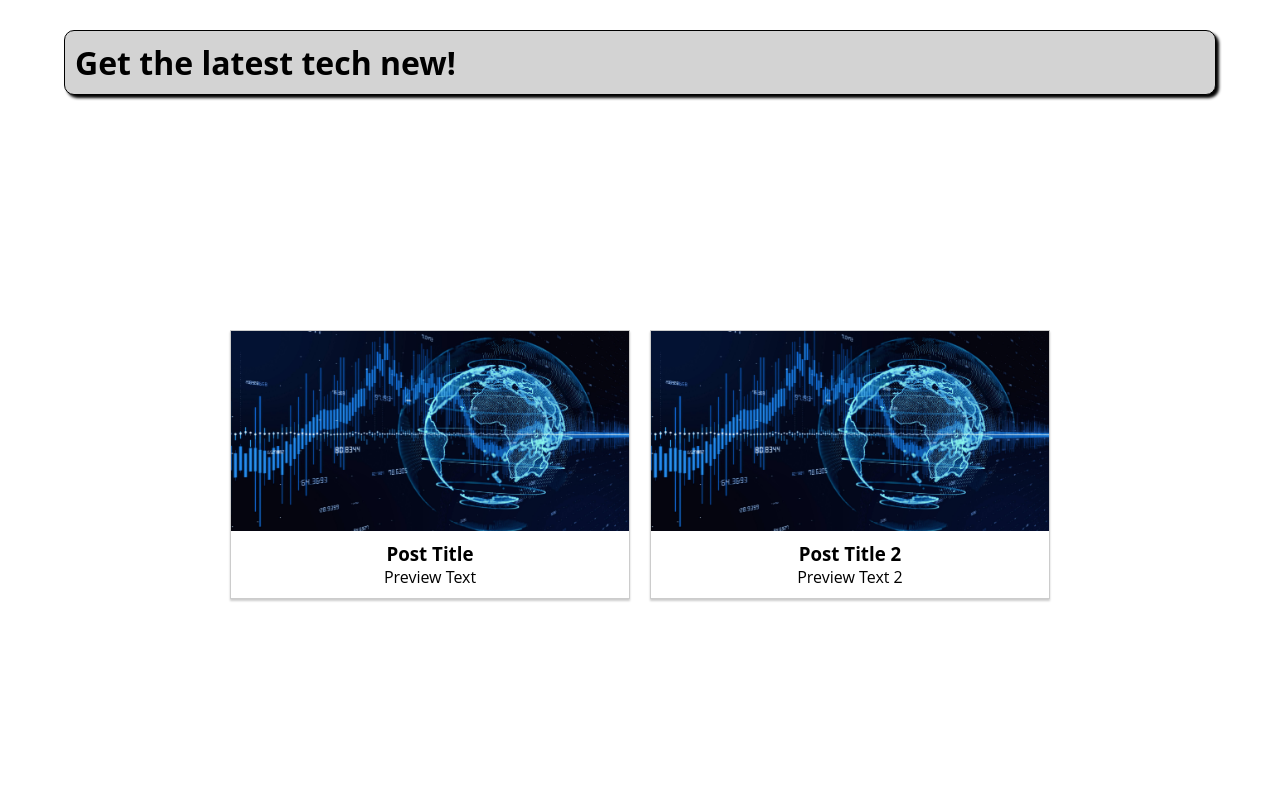
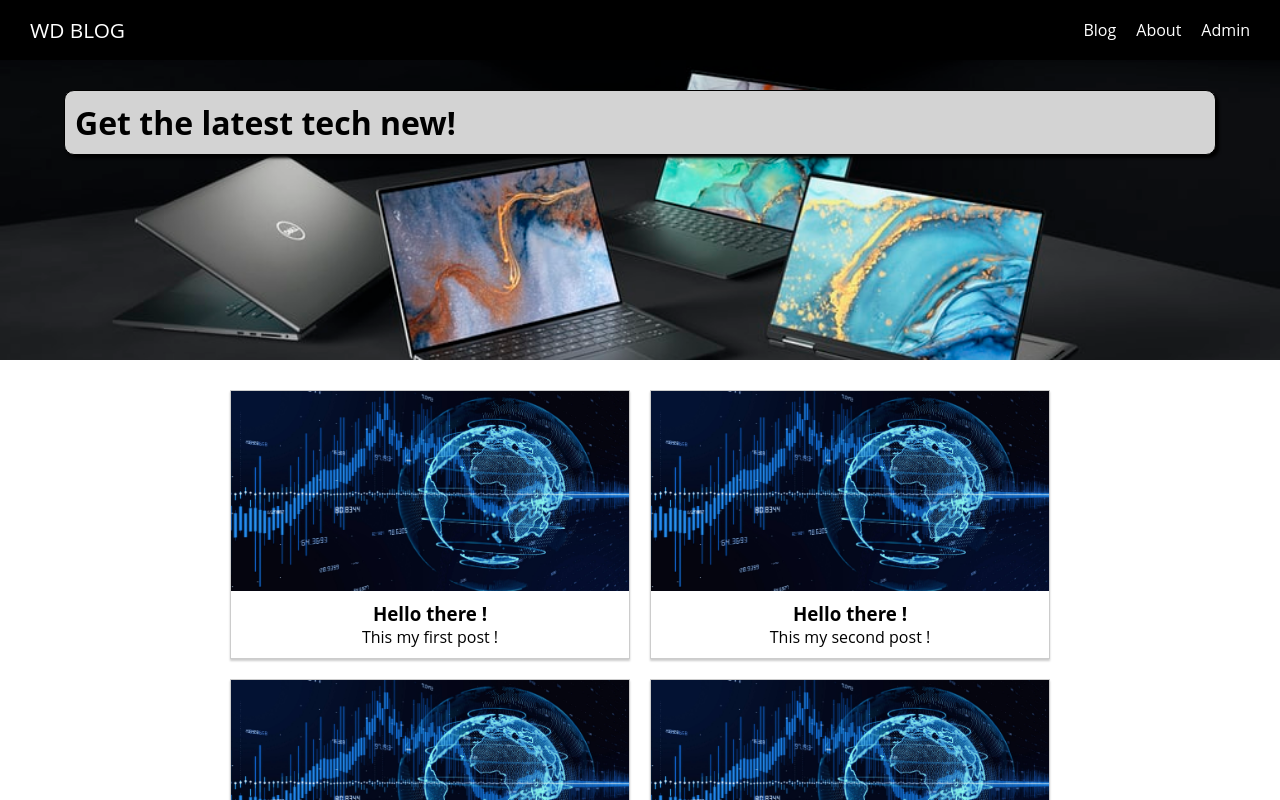
Before and after one commit to thanhdatwg/NuxtJS, a Nuxt app: page / in a window 1280 px wide. Shown: the top 800 px of the page. Built offline with nearby package versions, Linux system fonts and the light colour scheme.

Commit message:
Adding the Header Component

```diff
--- /dev/null
+++ b/components/Navigation/TheHeader.vue
@@ -0,0 +1,95 @@
+<template>
+<div class="header-container">
+  <header class="the-header">
+    <TheSideNavToggle @toggle="$emit('sidenavToggle')" />
+    <div class="logo">
+      <nuxt-link to="/">WD BLOG</nuxt-link>
+    </div>
+    <div class="spacer"></div>
+    <div class="navigation-items">
+      <ul class="nav-list">
+        <li class="nav-item"><nuxt-link to="/posts">Blog</nuxt-link></li>
+        <li class="nav-item"><nuxt-link to="/about">About</nuxt-link></li>
+        <li class="nav-item"><nuxt-link to="/admin">Admin</nuxt-link></li>
+      </ul>
+    </div>
+  </header>
+</div>
+</template>
+
+<script>
+import TheSideNavToggle from "@/components/Navigation/TheSideNavToggle";
+
+export default {
+  name: "TheHeader",
+  components: {
+    TheSideNavToggle
+  }
+};
+</script>
+
+
+<style scoped>
+.header-container {
+  height: 60px;
+}
+
+.the-header {
+  width: 100%;
+  position: fixed;
+  height: 60px;
+  display: flex;
+  justify-content: space-around;
+  align-items: center;
+  background-color: black;
+  z-index: 100;
+  box-sizing: border-box;
+  padding: 0 20px;
+}
+
+.logo {
+  margin: 0 10px;
+  font-size: 1.3rem;
+}
+
+.logo a {
+  text-decoration: none;
+  color: white;
+}
+
+.spacer {
+  flex: 1;
+}
+
+.navigation-items {
+  display: none;
+}
+
+@media (min-width: 768px) {
+  .navigation-items {
+    display: block;
+  }
+}
+
+.nav-list {
+  list-style: none;
+  padding: 0;
+  margin: 0;
+  display: flex;
+}
+
+.nav-item {
+  margin: 0 10px;
+}
+
+.nav-item a {
+  text-decoration: none;
+  color: white;
+}
+
+.nav-item a:hover,
+.nav-item a:active,
+.nav-item a.nuxt-link-active {
+  color: red;
+}
+</style>
--- /dev/null
+++ b/components/Navigation/TheSideNavToggle.vue
@@ -0,0 +1,33 @@
+<template>
+  <div
+    class="drawer-toggle"
+    role="button"
+    @click="$emit('toggle')">
+    <div class="bar"></div>
+    <div class="bar"></div>
+    <div class="bar"></div>
+  </div>
+</template>
+
+<style scoped>
+.drawer-toggle {
+  display: flex;
+  flex-direction: column;
+  justify-content: space-around;
+  height: 50%;
+  width: 35px;
+  cursor: pointer;
+}
+
+@media (min-width: 768px) {
+  .drawer-toggle {
+    display: none;
+  }
+}
+
+.drawer-toggle .bar {
+  width: 90%;
+  height: 2px;
+  background-color: white;
+}
+</style>
--- /dev/null
+++ b/components/Navigation/TheSidenav.vue
@@ -0,0 +1,93 @@
+<template>
+<div class="sidenav-container">
+  <div
+    v-if="show"
+    class="sidenav-backdrop"
+    @click="$emit('close')"></div>
+  <transition name="slide-side">
+    <div
+      v-if="show"
+      class="sidenav">
+      <ul
+        class="nav-list"
+        @click="$emit('close')">
+        <li class="nav-item"><nuxt-link to="/posts">Blog</nuxt-link></li>
+        <li class="nav-item"><nuxt-link to="/about">About</nuxt-link></li>
+        <li class="nav-item"><nuxt-link to="/admin">Admin</nuxt-link></li>
+      </ul>
+    </div>
+  </transition>
+</div>
+</template>
+
+<script>
+export default {
+  name: "TheSidenav",
+  props: {
+    show: {
+      type: Boolean,
+      default: false
+    }
+  }
+};
+</script>
+
+
+<style scoped>
+.sidenav-container {
+  height: 100%;
+  width: 100%;
+}
+
+.sidenav-backdrop {
+  width: 100%;
+  height: 100%;
+  background-color: rgba(0, 0, 0, 0.7);
+  z-index: 1000;
+  position: fixed;
+  top: 0;
+  left: 0;
+}
+
+.sidenav {
+  height: 100%;
+  width: 300px;
+  background-color: white;
+  z-index: 10000;
+  position: fixed;
+  top: 0;
+  left: 0;
+  box-sizing: border-box;
+  padding: 30px;
+}
+
+.slide-side-enter-active,
+.slide-side-leave-active {
+  transition: all 0.3s ease-out;
+}
+.slide-side-enter,
+.slide-side-leave-to {
+  transform: translateX(-100%);
+}
+
+.nav-list {
+  list-style: none;
+  padding: 0;
+  margin: 0;
+}
+
+.nav-item {
+  margin: 20px 0;
+}
+
+.nav-item a {
+  text-decoration: none;
+  color: black;
+  font-size: 1.5rem;
+}
+
+.nav-item a:hover,
+.nav-item a:active {
+  color: red;
+}
+</style>
--- /dev/null
+++ b/components/Posts/PostPreview.vue
@@ -0,0 +1,76 @@
+<template>
+  <nuxt-link :to="'/posts/' + id" class="post-preview">
+    <article>
+      <div
+        class="post-thumbnail"
+        :style="{backgroundImage: 'url('+thumbnail+')'}"
+      ></div>
+      <div class="post-content">
+        <h1>{{ title }}</h1>
+        <p>{{ previewText }}</p>
+      </div>
+    </article>
+  </nuxt-link>
+</template>
+
+<script>
+export default {
+  name: "PostPreview",
+  props: {
+    id: {
+      type: String,
+      required: true,
+    },
+    title: {
+      type: String,
+      required: true,
+    },
+    previewText: {
+      type: String,
+      required: true,
+    },
+    thumbnail: {
+      type: String,
+      required: true,
+    },
+  },
+};
+</script>
+
+<style scoped>
+.post-preview {
+  border: 1px solid #ccc;
+  box-shadow: 0 2px 2px #ccc;
+  background-color: white;
+  width: 90%;
+}
+
+a {
+  text-decoration: none;
+  color: black;
+}
+
+@media (min-width: 850px) {
+  .post-preview {
+    width: 400px;
+    margin: 10px;
+  }
+}
+
+.post-thumbnail {
+  width: 100%;
+  height: 200px;
+  background-position: center;
+  background-size: cover;
+}
+
+.post-content {
+  padding: 10px;
+  text-align: center;
+}
+
+a:hover .post-content,
+a:active .post-content {
+  background-color: #ccc;
+}
+</style>
--- a/layouts/default.vue
+++ b/layouts/default.vue
@@ -1,12 +1,26 @@
 <template>
   <div>
+    <theHeader @sidenavToggle="displaySidenav = !displaySidenav" />
+    <theSidenav
+    :show="displaySidenav"
+    @close="displaySidenav = false" />
     <nuxt />
   </div>
 </template>
 
 <script>
+import TheHeader from '~/components/Navigation/TheHeader.vue';
+import TheSidenav from '~/components/Navigation/TheSidenav.vue';
 export default {
-
+  components: {
+    TheHeader,
+    TheSidenav
+  },
+  data(){
+    return {
+      displaySidenav: false,
+    }
+  }
 }
 </script>
 
--- a/pages/admin/index.vue
+++ b/pages/admin/index.vue
@@ -0,0 +1,13 @@
+<template>
+  <div>daksmdaslkd</div>
+</template>
+
+<script>
+export default {
+
+}
+</script>
+
+<style>
+
+</style>
--- a/pages/index.vue
+++ b/pages/index.vue
@@ -4,24 +4,30 @@
       <h1>Get the latest tech new!</h1>
     </section>
     <section class="featured-posts">
-      <nuxt-link :to="'/posts/' + 1"  class="post-preview">
-        <article>
-          <div class="post-thumbnail" style="background-image: url('/tech-govt-feature.jpg')"></div>
-          <div class="post-content">
-            <h1>Post Title</h1>
-            <p>Preview Text</p>
-          </div>
-        </article>
-      </nuxt-link>
-      <nuxt-link :to="'/posts/' + 2" class="post-preview">
-        <article>
-          <div class="post-thumbnail" style="background-image: url('/tech-govt-feature.jpg')"></div>
-          <div class="post-content">
-            <h1>Post Title 2</h1>
-            <p>Preview Text 2</p>
-          </div>
-        </article>
-      </nuxt-link>
+      <PostPreview
+        id="1"
+        thumbnail="/tech-govt-feature.jpg"
+        title="Hello there !"
+        previewText="This my first post !"
+      />
+      <PostPreview
+        id="2"
+        thumbnail="/tech-govt-feature.jpg"
+        title="Hello there !"
+        previewText="This my second post !"
+      />
+      <PostPreview
+        id="3"
+        thumbnail="/tech-govt-feature.jpg"
+        title="Hello there !"
+        previewText="This my third post !"
+      />
+      <PostPreview
+        id="4"
+        thumbnail="/tech-govt-feature.jpg"
+        title="hi!!"
+        previewText="This my post !"
+      />
     </section>
   </div>
 </template>
@@ -29,6 +35,7 @@
 <script>
 import Logo from "~/components/Logo.vue";
 import VuetifyLogo from "~/components/VuetifyLogo.vue";
+import PostPreview from "~/components/Posts/PostPreview.vue";
 
 export default {
   components: {
@@ -44,6 +51,7 @@
   position: relative;
   padding: 30px;
   box-sizing: border-box;
+  background-image: url('~assets/images/abc.jpeg');
   background-position: center;
   background-size: cover;
 }
@@ -77,40 +85,4 @@
   align-items: center;
   justify-content: center;
 }
-
-.post-preview {
-  border: 1px solid #ccc;
-  box-shadow: 0 2px 2px #ccc;
-  background-color: white;
-  width: 90%;
-}
-
-a {
-  text-decoration: none;
-  color: black;
-}
-
-@media (min-width: 850px) {
-  .post-preview {
-    width: 400px;
-    margin: 10px;
-  }
-}
-
-.post-thumbnail {
-  width: 100%;
-  height: 200px;
-  background-position: center;
-  background-size: cover;
-}
-
-.post-content {
-  padding: 10px;
-  text-align: center;
-}
-
-a:hover .post-content,
-a:active .post-content {
-  background-color: #ccc;
-}
 </style>
```
Also changed, not shown: assets/images/abc.jpeg (added), assets/images/font.png (added).
